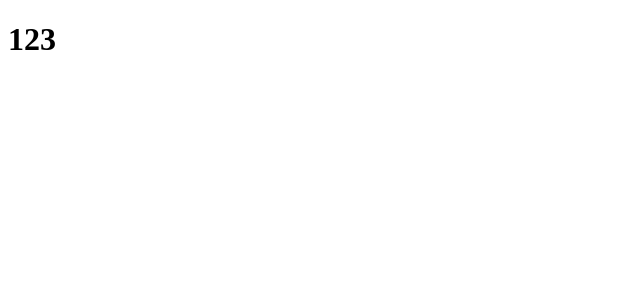
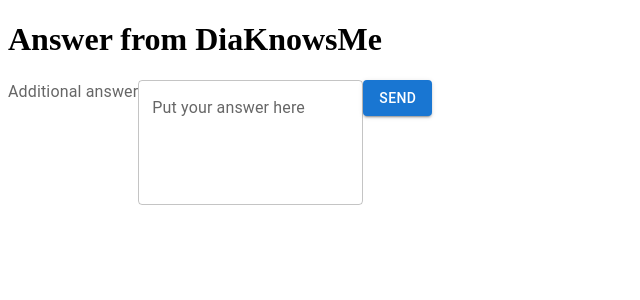
Before and after one commit to jacquesjbotha/TatariHackathon, a Next.js app in the folder DiaKnowsMe/reactapp/: page /additional in a window 1280 px wide. Shown: the top 300 px of the page, without its empty margins (0-640 px from the left). Built offline with nearby package versions, Linux system fonts and the light colour scheme; no server answers.

Commit message:
additional

```diff
--- a/DiaKnowsMe/reactapp/package.json
+++ b/DiaKnowsMe/reactapp/package.json
@@ -16,6 +16,7 @@
     "@types/react": "18.2.7",
     "@types/react-dom": "18.2.4",
     "autoprefixer": "10.4.14",
+    "axios": "^1.4.0",
     "eslint": "8.41.0",
     "eslint-config-next": "13.4.4",
     "next": "13.4.4",
--- a/DiaKnowsMe/reactapp/src/pages/additional/index.tsx
+++ b/DiaKnowsMe/reactapp/src/pages/additional/index.tsx
@@ -1,7 +1,60 @@
-import Image from 'next/image'
+import * as React from 'react';
+import FormLabel from '@mui/material/FormLabel';
+import { TextField } from '@mui/material';
+import FormControl from '@mui/material/FormControl';
+import Button from '@mui/material/Button';
 
-export default function Home() {
+
+export default function Additional() {
+    const [additional, setAdditional] = React.useState('');
+    const [firstAnswer, setFirstAnswer] = React.useState('');
+
+
+
+const handleAdditionalChange = (e: React.ChangeEvent<HTMLInputElement>) => {
+    setAdditional(e.target.value);
+};
+
+React.useEffect(() => {
+    // Make the API request when the component mounts
+    fetchSecondData();
+  }, []);
+
+  const fetchSecondData = async () => {
+    try {
+      const response = await fetch('https://diaknowsmeapi.azurewebsites.net/GPT/Diagnose');
+      const data = await response.json();
+      // Assuming the response contains the answer as a string
+      console.log(data)
+      setAdditional(data.answer);
+    } catch (error) {
+      console.log('Error fetching data:', error);
+    }
+  };
+
   return (
-    <h1>123</h1>
+
+    <div>
+      <h1>Answer from DiaKnowsMe</h1>
+      {firstAnswer}
+
+      <FormControl>
+      <FormLabel id="demo-radio-buttons-group-label">Additional answer</FormLabel>
+
+      </FormControl>
+      <TextField
+          id="outlined-multiline-static"
+          multiline
+          rows={4}
+          label="Put your answer here"
+          value={additional}
+          onChange={handleAdditionalChange}
+        />
+
+        <Button variant="contained" size='medium'>
+            Send
+        </Button>
+        </div>
+
   )
 }
```
Also changed, not shown: DiaKnowsMe/reactapp/src/pages/result/index.tsx (added, +7 -0 lines), 1 other file (tests, documents, lock files or other folders).
